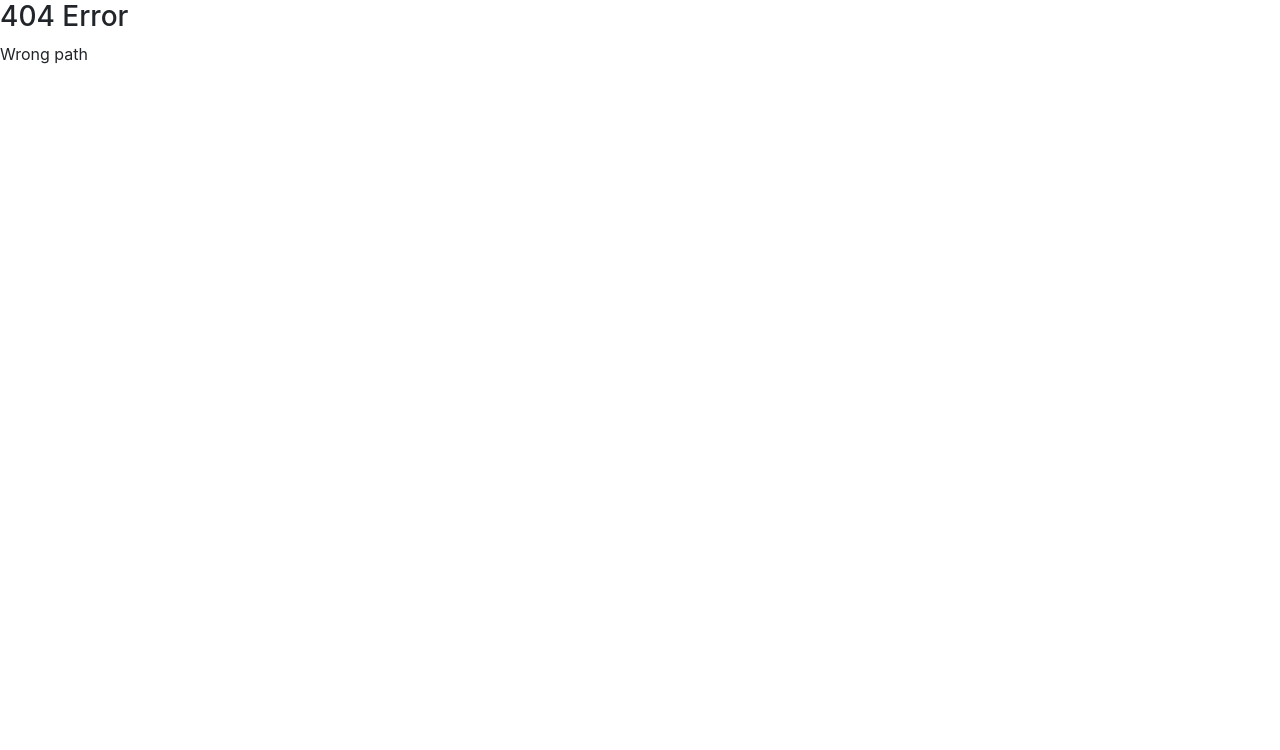
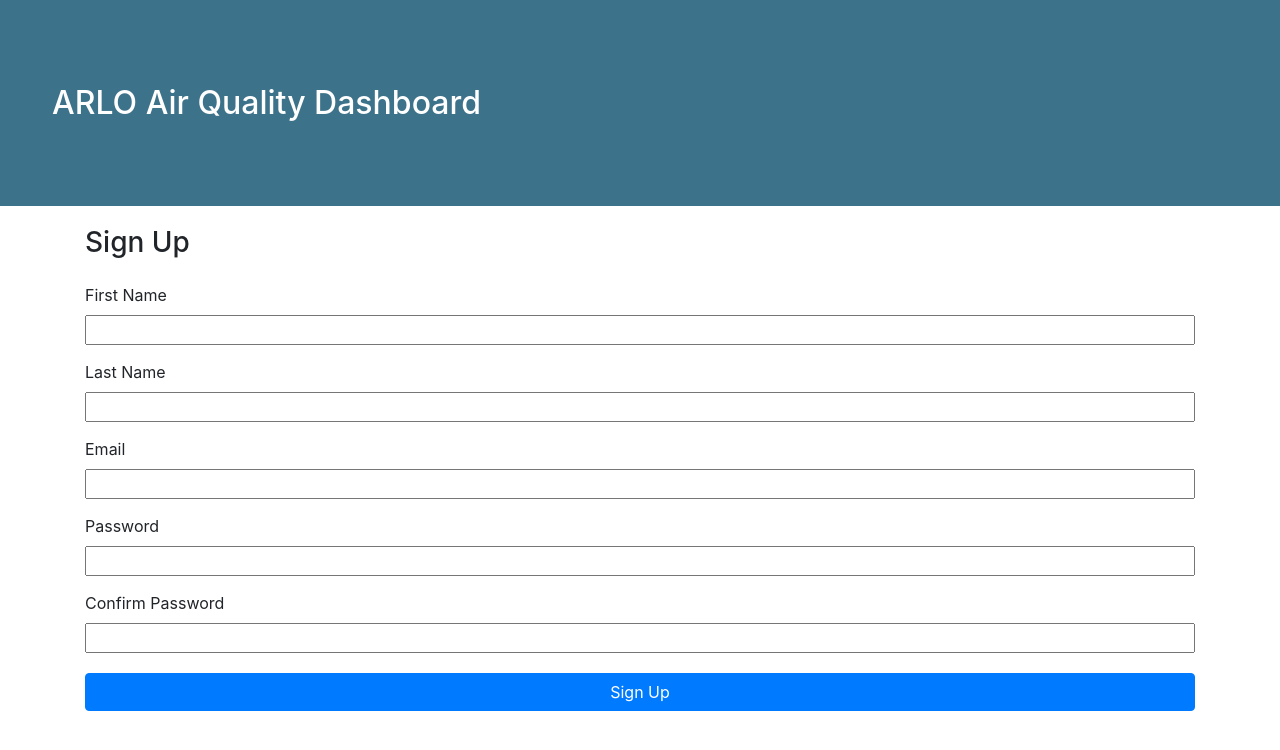
Before and after one commit to jcheong9/ARLO-Air-Quality-Dashboard, a React (Create React App) app: page /signup in a window 1280 px wide. Before the commit this address led to /404. Shown: the top 750 px of the page. Built offline with nearby package versions, Linux system fonts and the light colour scheme.

Commit message:
sign up page

```diff
--- a/src/App.js
+++ b/src/App.js
@@ -2,6 +2,7 @@ import React, { Component } from 'react';
 import DashboardPage from './pages/DashboardPage'
 import LoginPage from './pages/LoginPage'
 import NotFoundPage from './pages/NotFoundPage'
+import SignupPage from './pages/SignUpPage'
 import {
     BrowserRouter as Router,
     Route,
@@ -16,6 +17,7 @@ class App extends Component {
             <Router>
                 <Switch>
                     <Route exact path="/" component={LoginPage}/>
+                    <Route exact path="/signup" component={SignupPage}/>
                     <Route exact path="/dashboard" component={DashboardPage}/>
                     <Route exact path="/404" component={NotFoundPage}/>
                     <Redirect to="/404"/>
--- a/src/components/Login.js
+++ b/src/components/Login.js
@@ -40,7 +40,7 @@ class Login extends Component {
   render() {
     return (
       <form onSubmit={this.handleSubmit} id="formHide">
-          <h3>Sign In</h3>
+        <h3 className="page_title">Sign In</h3>
         <div className="form-group">
           <label htmlFor="email">Username</label>
           <input name="username"  className="form-control" type="text" ref={this.username} placeholder="Enter your email" />
@@ -59,7 +59,6 @@ class Login extends Component {
           Login
         </button>
       </form>
-
     );
   }
 }
--- a/src/css/index.css
+++ b/src/css/index.css
@@ -75,3 +75,16 @@ body {
   background-color: rgb(238, 235, 235);
   margin: 40px;
 }
+
+.page_title{
+  margin-top: 20px;
+}
+
+.form_label {
+  width: 100%;
+  margin-top: 15px;
+}
+
+.form_input {
+  width: 100%;
+}
--- a/src/pages/LoginPage.js
+++ b/src/pages/LoginPage.js
@@ -1,8 +1,9 @@
 import React from 'react';
 import Header from '../components/Header';
 import Login from '../components/Login';
+import { Link } from "react-router-dom"
 
-const NotFoundPage = () => {
+const LoginPage = () => {
     return (
         <div>
             <Header />
@@ -10,6 +11,7 @@ const NotFoundPage = () => {
                 <div className="row h-100">
                     <div className="col-sm-12 my-auto">
                         <Login/>
+                        <span> Don't have an account yet? &nbsp; </span> <Link to="/signup">Sign Up</Link>
                     </div>
                 </div>
             </div>
@@ -18,4 +20,4 @@ const NotFoundPage = () => {
 
 }
 
-export default NotFoundPage;
+export default LoginPage;
--- /dev/null
+++ b/src/pages/SignUpPage.js
@@ -0,0 +1,48 @@
+import React, { useState } from 'react';
+import Header from '../components/Header';
+
+const SignUpPage = () => {
+    const [firstName, setFirstName] = useState("");
+    const [lastName, setLastName] = useState("");
+    const [email, setEmail] = useState("");
+    const [password, setPassword] = useState("");
+    const [confirmPassword, setConfirmPassword] = useState("");
+    const [errorMsg, setErrorMsg] = useState("");
+
+    const handleSubmit = (e) => {
+        e.preventDefault();
+        setErrorMsg("");
+        if(password !== confirmPassword) {
+            setErrorMsg("Passwords do not match");
+        }
+    }
+    return (
+        <div>
+            <Header />
+            <div className="container">
+                <div className="row h-100">
+                    <div className="col-sm-12 my-auto">
+                        <h3 className="page_title">Sign Up</h3>
+                        <form>
+                        <label className="form_label" htmlFor="name">First Name</label>
+                        <input className="form_input" type="text" value={firstName} onChange={(e) => setFirstName(e.target.value)} required />
+                        <label className="form_label" htmlFor="name">Last Name</label>
+                        <input className="form_input" type="text" value={lastName} onChange={(e) => setLastName(e.target.value)} required/>
+                        <label className="form_label" htmlFor="name">Email</label>
+                        <input className="form_input" type="email" value={email} onChange={(e) => setEmail(e.target.value)} required/>
+                        <label className="form_label" htmlFor="name">Password</label>
+                        <input className="form_input" type="password" value={password} onChange={(e) => setPassword(e.target.value)} required/>
+                        <label className="form_label" htmlFor="name">Confirm Password</label>
+                        <input className="form_input" type="password" value={confirmPassword} onChange={(e) => setConfirmPassword(e.target.value)} required/>
+                        <p className="text-danger text-center"> {errorMsg} </p>
+                        <button className="btn btn-primary btn-block" type="submit" onClick={handleSubmit}>Sign Up</button>
+                        </form>
+                    </div>
+                </div>
+            </div>
+        </div>
+    );
+
+}
+
+export default SignUpPage;
```
Lines whose indentation alone changed are shown as unchanged.
